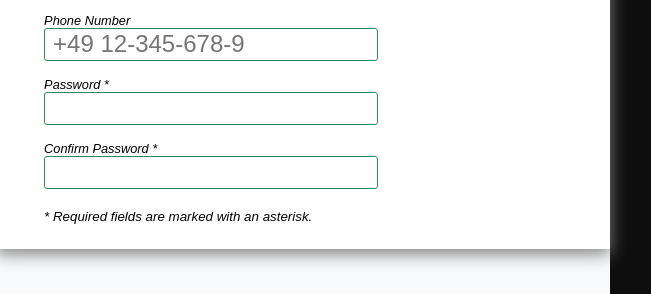
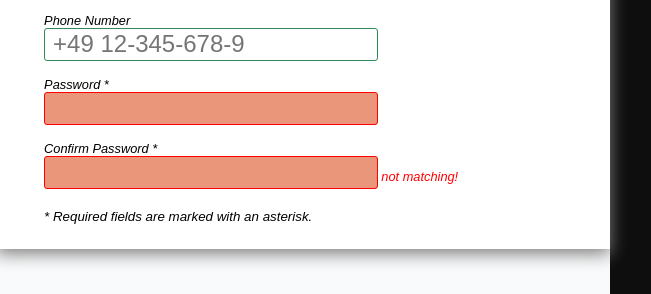
Before and after one commit to RichardENeumann/odin-forms, a plain HTML site: page index.html in a window 1280 px wide. Shown: the part 400-694 px from the top of the page, 478-1129 px from the left. Drawn offline with Linux system fonts and the light colour scheme.

Commit message:
Begin implementing error styling on password fields

```diff
--- a/index.html
+++ b/index.html
@@ -40,10 +40,10 @@
                         <input type="tel" name="phoneNumber" id="phNum" placeholder="+49 12-345-678-9"
                             autocomplete="tel" pattern="[\+]*[0-9\-\s]+">
                     </label>
-                    <label for="pw">Password *<br>
+                    <label for="pw" class="error">Password *<br>
                         <input type="password" name="password" id="pw" required>
                     </label>
-                    <label for="pwConfirm">Confirm Password *<br>
+                    <label for="pwConfirm" class="error2">Confirm Password *<br>
                         <input type="password" name="passwordConfirm" id="pwConfirm" required>
                     </label>
                 </div><br>
--- a/style/base.css
+++ b/style/base.css
@@ -75,6 +75,18 @@ input:focus {
     background-color: lightblue;
     outline:none;
 }
+.error > input {
+    border: 1px solid red;
+    background-color: darksalmon;
+}
+.error2 > input {
+    border: 1px solid red;
+    background-color: darksalmon;
+}
+.error2::after {
+    color: red;
+    content: "not matching!";
+}
 small {
     font-style: italic;
 }
```
